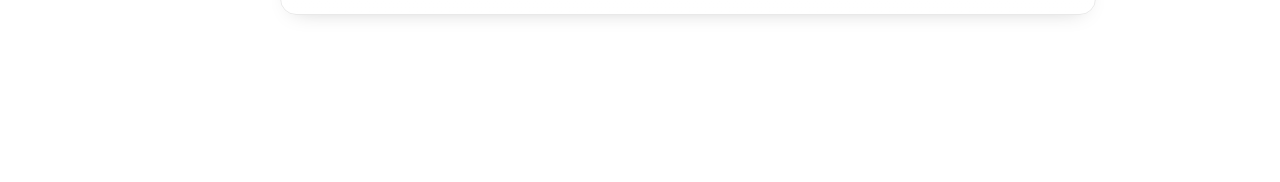
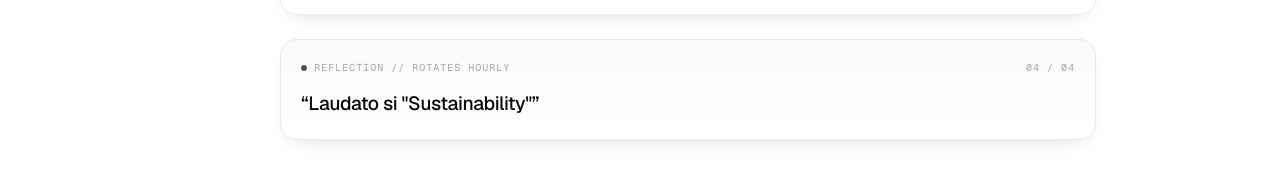
Before and after one commit to Paul-HC8/CoreTechs, a plain HTML site: page index.html in a window 1280 px wide. Shown: the part 1070-1252 px from the top of the page. Before the commit the page ends 1165 px from the top, so only its background shows below. Drawn offline with nearby package versions, Linux system fonts and the light colour scheme.

Commit message:
Update : Added quotes sa

```diff
--- a/index.html
+++ b/index.html
@@ -6,18 +6,19 @@
   <meta name="color-scheme" content="light dark" />
   <title>core techs — portfolio</title>
 
-  <!-- Load Geist and Geist Mono with swap behavior -->
+  <!-- Load Geist and Geist Mono fonts with swap behavior -->
   <link rel="preconnect" href="https://fonts.googleapis.com" />
   <link rel="preconnect" href="https://fonts.gstatic.com" crossorigin />
   <link href="https://fonts.googleapis.com/css2?family=Geist+Mono:wght@400;500;600&family=Geist:wght@400;500;600&display=swap" rel="stylesheet" />
 
+  <!-- Main bryl-minimal monochrome stylesheet -->
   <link rel="stylesheet" href="style.css" />
 </head>
 <body>
-  <!-- Subtle halftone dot texture in the top-right corner -->
+  <!-- Subtle monochrome halftone dot texture in the top-right corner -->
   <div class="halftone-backdrop" aria-hidden="true"></div>
 
-  <!-- MOBILE TOP BAR (Visible below 1024px) -->
+  <!-- MOBILE TOP BAR (Visible on screens narrower than 1024px) -->
   <header class="mobile-header">
     <button class="logo-btn" id="mobileLogoBtn" aria-label="Return to Home">CT</button>
     <button class="menu-toggle" id="menuToggle" aria-label="Toggle Menu" aria-expanded="false">
@@ -26,7 +27,7 @@
   </header>
 
   <div class="app-layout">
-    <!-- LEFT SIDEBAR (Fixed 14rem on desktop, overlay on mobile) -->
+    <!-- FIXED LEFT SIDEBAR -->
     <aside class="sidebar" id="sidebar">
       <div class="sidebar-top">
         <!-- Clickable CT Logo that returns to Home -->
@@ -77,7 +78,7 @@
           <h1 class="display-title">core techs</h1>
 
           <div class="badge-row">
-            <!-- Single inverted chip for highest emphasis -->
+            <!-- Single inverted chip for highest visual emphasis -->
             <span class="chip-inverted">ENVIRONMENTAL ADVOCACY</span>
             <span class="chip-outline">PROGRESS HUB</span>
           </div>
@@ -91,7 +92,7 @@
 
         <hr class="hairline section-divider stagger-2" />
 
-        <!-- GITHUB ISLAND CARD -->
+        <!-- GITHUB CONTRIBUTIONS ISLAND -->
         <article class="card github-island stagger-3">
           <div class="island-header">
             <div>
@@ -111,6 +112,20 @@
               class="contribution-chart"
             />
           </div>
+        </article>
+
+        <!-- HOURLY INSPIRATIONAL QUOTE ISLAND -->
+        <article class="card quote-island stagger-4" aria-live="polite">
+          <div class="quote-header">
+            <span class="micro-label status-label">
+              <span class="status-dot" aria-hidden="true"></span>
+              REFLECTION // ROTATES HOURLY
+            </span>
+            <span id="quoteCounter" class="micro-label">01 / 04</span>
+          </div>
+          <blockquote id="quoteDisplay" class="quote-text">
+            “Life is a gift”
+          </blockquote>
         </article>
       </section>
 
@@ -144,6 +159,7 @@
     </main>
   </div>
 
+  <!-- Single combined JavaScript file -->
   <script src="script.js"></script>
 </body>
 </html>
--- a/script.js
+++ b/script.js
@@ -1,7 +1,23 @@
 // =========================================
-// CONFIGURATION (Change to your GitHub username!)
+// CONFIGURATION (Adjustable settings)
 // =========================================
-const GITHUB_USERNAME = "Paul-HC8";
+
+// 1. Replace "torvalds" with your own GitHub username
+const GITHUB_USERNAME = "torvalds";
+
+// 2. How often the quote rotates (in milliseconds).
+//    Default: 1 hour = 60 minutes * 60 seconds * 1000 ms
+const ROTATION_INTERVAL_MS = 60 * 60 * 1000;
+
+// 3. Inspirational Quotes List
+//    Add, edit, or remove quotes inside [ ... ] anytime.
+//    Put a comma (,) at the end of every quote EXCEPT the very last one.
+const INSPIRATIONAL_QUOTES = [
+  "Life is a gift",
+  "Are u living a meaningful life",
+  "Praise be to you, My lord",
+  'Laudato si "Sustainability"'
+];
 
 // =========================================
 // 1. GITHUB ISLAND SETUP
@@ -14,7 +30,50 @@ githubChart.src = `https://ghchart.rshah.org/404040/${GITHUB_USERNAME}`;
 githubChart.alt = `${GITHUB_USERNAME}'s GitHub Contributions Chart`;
 
 // =========================================
-// 2. TAB SWITCHING & MOBILE MENU
+// 2. HOURLY INSPIRATIONAL QUOTE ROTATION
+// =========================================
+const quoteDisplay = document.getElementById("quoteDisplay");
+const quoteCounter = document.getElementById("quoteCounter");
+
+function updateHourlyQuote() {
+  if (!Array.isArray(INSPIRATIONAL_QUOTES) || !INSPIRATIONAL_QUOTES.length) return;
+
+  // Count total hours elapsed since Jan 1, 1970, then use modulo (%)
+  // to cycle cleanly through your quotes list once per hour.
+  const currentTimeBlock = Math.floor(Date.now() / ROTATION_INTERVAL_MS);
+  const quoteIndex = currentTimeBlock % INSPIRATIONAL_QUOTES.length;
+
+  // Format index and total as two digits (e.g., "01 / 04")
+  const formattedIndex = String(quoteIndex + 1).padStart(2, "0");
+  const formattedTotal = String(INSPIRATIONAL_QUOTES.length).padStart(2, "0");
+
+  // Smoothly fade text out, swap quote, and fade back in
+  quoteDisplay.style.opacity = "0";
+  setTimeout(() => {
+    quoteDisplay.textContent = `“${INSPIRATIONAL_QUOTES[quoteIndex]}”`;
+    quoteCounter.textContent = `${formattedIndex} / ${formattedTotal}`;
+    quoteDisplay.style.opacity = "1";
+  }, 150);
+}
+
+function scheduleHourlyQuoteUpdate() {
+  // Show the right quote immediately on page load
+  updateHourlyQuote();
+
+  // Calculate milliseconds left until the exact top of the next hour
+  const msUntilNextRotation = ROTATION_INTERVAL_MS - (Date.now() % ROTATION_INTERVAL_MS);
+
+  // Wait for the next hour mark, then rotate automatically every hour
+  setTimeout(() => {
+    updateHourlyQuote();
+    setInterval(updateHourlyQuote, ROTATION_INTERVAL_MS);
+  }, msUntilNextRotation);
+}
+
+scheduleHourlyQuoteUpdate();
+
+// =========================================
+// 3. TAB SWITCHING & MOBILE MENU
 // =========================================
 const navButtons = document.querySelectorAll(".nav-btn");
 const tabSections = document.querySelectorAll(".tab-section");
@@ -67,7 +126,7 @@ document.addEventListener("keydown", (event) => {
 });
 
 // =========================================
-// 3. LIGHT / DARK / SYSTEM THEME SWITCHER
+// 4. LIGHT / DARK / SYSTEM THEME SWITCHER
 // =========================================
 const themeButtons = document.querySelectorAll(".theme-btn");
 const systemDarkQuery = window.matchMedia("(prefers-color-scheme: dark)");
--- a/style.css
+++ b/style.css
@@ -12,16 +12,13 @@
   --gray-400: #a3a3a3;
   --gray-500: #737373;
 
-  /* Halftone dot color & card shadow */
   --dot-color: rgba(10, 10, 10, 0.22);
   --shadow-card: 0 8px 22px -14px rgba(0, 0, 0, 0.25);
   --shadow-card-hover: 0 18px 36px -20px rgba(0, 0, 0, 0.40);
 
-  /* Typography */
   --font-sans: "Geist", system-ui, -apple-system, sans-serif;
   --font-mono: "Geist Mono", ui-monospace, SFMono-Regular, monospace;
 
-  /* Motion curve */
   --ease-out: cubic-bezier(0.16, 1, 0.3, 1);
 }
 
@@ -65,7 +62,6 @@ body {
   overflow-x: hidden;
 }
 
-/* Slim 6px scrollbar */
 ::-webkit-scrollbar {
   width: 6px;
   height: 6px;
@@ -129,7 +125,6 @@ body {
   gap: 0.75rem;
 }
 
-/* Inverted CT Logo */
 .logo-btn {
   width: 40px;
   height: 40px;
@@ -156,7 +151,6 @@ body {
   transition: border-color 500ms ease;
 }
 
-/* Navigation Tabs */
 .nav-tabs {
   display: flex;
   flex-direction: column;
@@ -198,7 +192,6 @@ body {
   transform: translateX(0);
 }
 
-/* Theme Switcher */
 .theme-group {
   margin-top: auto;
   display: flex;
@@ -313,7 +306,7 @@ body {
 }
 
 /* =========================================
-   6. CARDS & GITHUB ISLAND
+   6. CARDS, GITHUB ISLAND & QUOTE ISLAND
    ========================================= */
 .card {
   background: linear-gradient(180deg, var(--gray-50) 0%, var(--bg) 100%);
@@ -392,6 +385,46 @@ body {
   filter: grayscale(1) invert(1) hue-rotate(180deg) brightness(0.95);
 }
 
+/* Hourly Quote Card */
+.quote-island {
+  margin-top: 1.5rem;
+}
+
+.quote-header {
+  display: flex;
+  justify-content: space-between;
+  align-items: center;
+  margin-bottom: 0.85rem;
+}
+
+.status-label {
+  display: inline-flex;
+  align-items: center;
+  gap: 0.45rem;
+}
+
+.status-dot {
+  width: 6px;
+  height: 6px;
+  border-radius: 999px;
+  background-color: var(--ink);
+  animation: pulseDot 1.8s ease-in-out infinite;
+}
+
+@keyframes pulseDot {
+  0%, 100% { opacity: 1; }
+  50% { opacity: 0.25; }
+}
+
+.quote-text {
+  font-size: 1.2rem;
+  font-weight: 500;
+  letter-spacing: -0.02em;
+  line-height: 1.5;
+  color: var(--ink);
+  transition: opacity 300ms ease;
+}
+
 /* =========================================
    7. STAGGERED ENTRANCE MOTION
    ========================================= */
@@ -414,6 +447,9 @@ body {
 }
 .tab-section.active .stagger-3 {
   animation: fadeUp 700ms var(--ease-out) 190ms both;
+}
+.tab-section.active .stagger-4 {
+  animation: fadeUp 700ms var(--ease-out) 260ms both;
 }
 
 @media (prefers-reduced-motion: reduce) {
```
